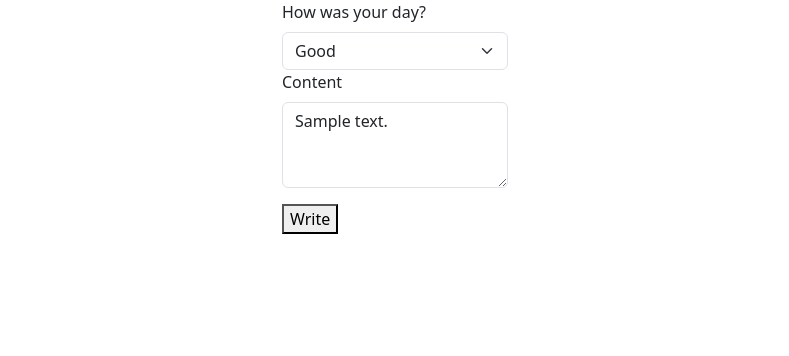
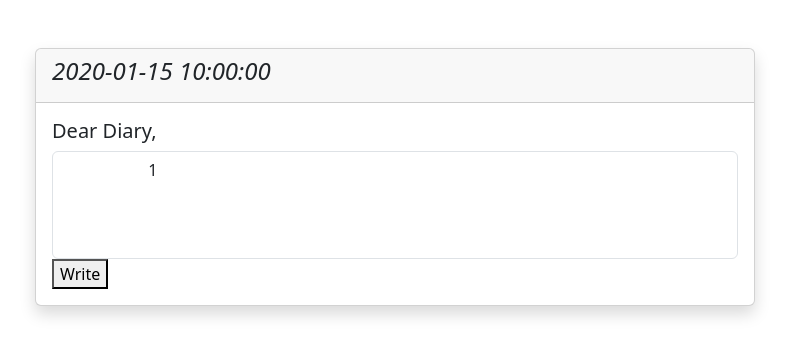
Before and after one commit to sh3ldr0id/kikapees, a Flask app: template templates/diary/write.html in a window 1280 px wide. Shown: the top 356 px of the page, without its empty margins (245-1034 px from the left). Run offline with Flask 3, Linux system fonts and the light colour scheme; the template is opened without the code that fills it: most values are stand-ins (such as "Sample title", 1, 10 or a date in 2020).

Commit message:
added diary

```diff
--- a/run.py
+++ b/run.py
@@ -7,14 +7,30 @@ from routes.bucket import blueprint as bucket_blueprint
 from routes.memories import blueprint as memories_blueprint
 from routes.diary import blueprint as diary_blueprint
 
+from werkzeug.routing import BaseConverter
+from datetime import datetime
+
+class CustomDateConverter(BaseConverter):
+    def to_python(self, value):
+        try:
+            return datetime.strptime(value, '%Y-%m-%d').date()
+
+        except ValueError:
+            return None
+
+    def to_url(self, value):
+        return value.strftime('%Y-%m-%d')
+
 app = Flask(__name__)
 app.secret_key = 'SECRET_KEY'
 
+app.url_map.converters['custom_date'] = CustomDateConverter
+
 init_db()
 
-@app.errorhandler(404)
-def not_found(e):
-    return "Invalid/Broken URL"
+# @app.errorhandler(404)
+# def not_found(e):
+#     return "Invalid/Broken URL"
 
 @app.errorhandler(500)
 def not_found(e):
--- a/templates/basic.html
+++ b/templates/basic.html
@@ -6,4 +6,5 @@
 
 {% block body %}
 
+
 {% endblock %}
--- a/templates/diary/write.html
+++ b/templates/diary/write.html
@@ -2,20 +2,54 @@
 
 {% block head %}
 <title>{{ date }}</title>
+<style>
+    /* Set a minimum height for the textarea */
+    textarea {
+        min-height: 50px; /* Adjust as needed */
+    }
+
+    /* Allow the textarea to grow dynamically */
+    textarea.expanding {
+        resize: none;
+        overflow-y: hidden;
+    }
+</style>
 {% endblock %}
 
 {% block body %}
-<form action="#" method="post">
-    <label for="day" class="form-label">How was your day?</label>
-    <select class="form-select" id="day" name="day">
-        <option value="good" selected>Good</option>
-        <option value="average">Average</option>
-        <option value="bad">Bad</option>
-    </select>
-    <div class="mb-3">
-        <label for="content" class="form-label">Content</label>
-        <textarea class="form-control" id="content" rows="3" name="content">{{ page.content }}</textarea>
-    </div>
-    <button type="submit">Write</button>
-</form>
+<div class="my-5 d-flex justify-content-center align-items-center" style="width: 75%;">
+    <form action="#" method="post" class="card rounded shadow" style="width: 75%;">
+        <div class="card-header">
+            <h4 class="fw-light fst-italic">
+                {{ date }}
+            </h4>
+        </div>
+        <div class="card-body">
+            <blockquote class="blockquote mb-0">
+                <h5>Dear Diary,</h5>
+                <textarea class="form-control expanding" id="content" name="content" rows="4" oninput="autoExpand(this)">
+                    {{ page }}
+                </textarea>
+            </blockquote>
+            <button type="submit">Write</button>
+        </div>
+    </form>
+</div>
+
+<script>
+    document.addEventListener("DOMContentLoaded", function () {
+        // Call autoExpand on DOMContentLoaded to handle initial content
+        document.querySelectorAll('.expanding').forEach(function(textarea) {
+            autoExpand(textarea);
+        });
+    });
+
+    function autoExpand(textarea) {
+        // Reset the height to the default to get the scroll height
+        textarea.style.height = 'inherit';
+
+        // Set the height based on the scroll height of the content
+        textarea.style.height = `${textarea.scrollHeight}px`;
+    }
+</script>
 {% endblock %}
```
Also changed, not shown: routes/diary.py (+13 -10 lines), templates/diary/page.html (+13 -8 lines).
